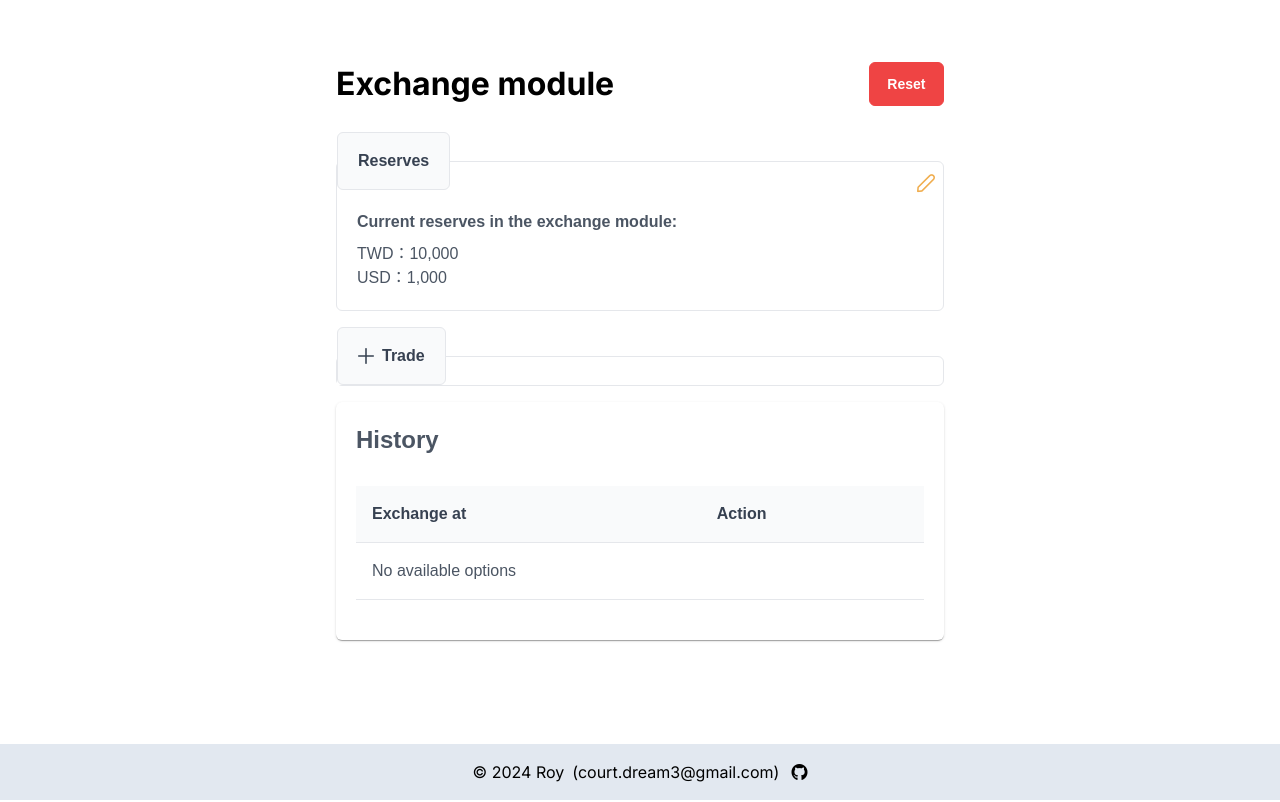
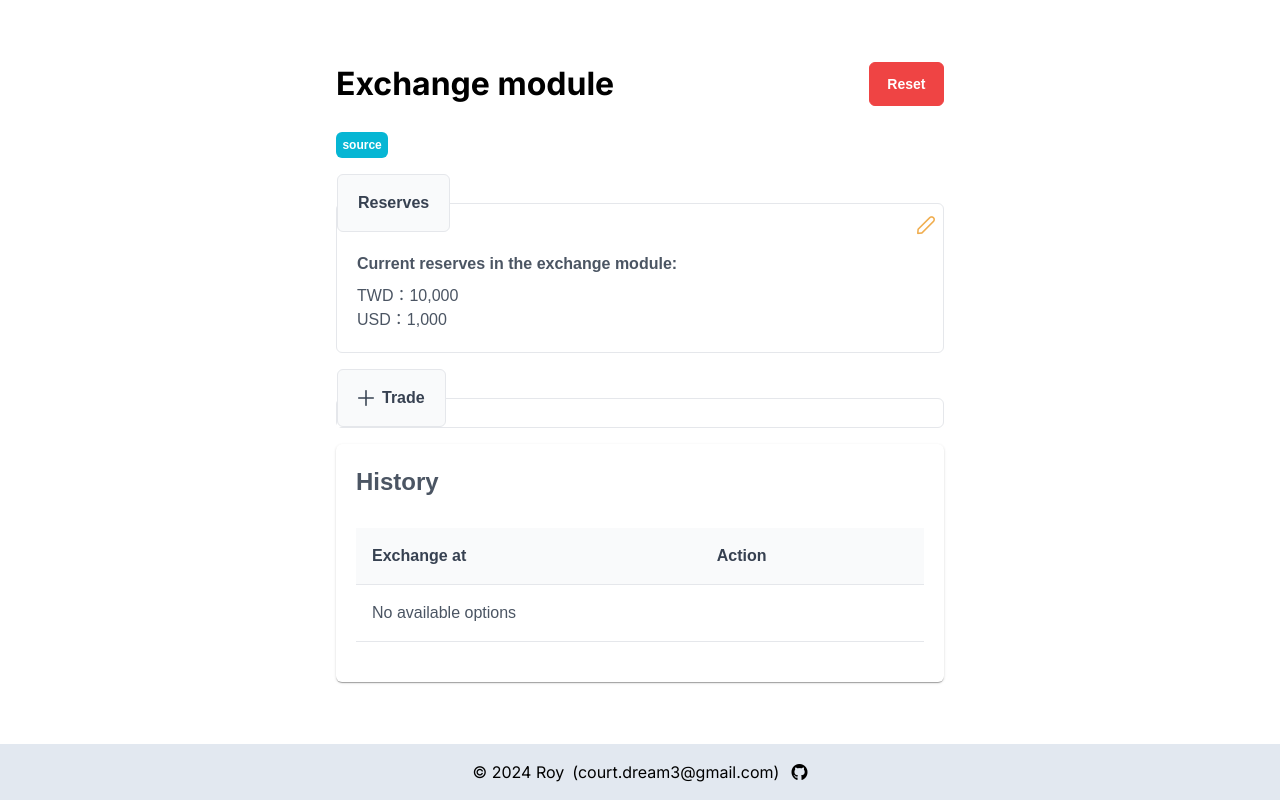
Before and after one commit to kevin3991/perp-exam, a Next.js app: page / in a window 1280 px wide. Built offline with nearby package versions, Linux system fonts and the light colour scheme; a web font is replaced by a local one.

Commit message:
feat: Add source

```diff
--- a/src/app/page.tsx
+++ b/src/app/page.tsx
@@ -8,9 +8,14 @@ import { useExchange } from '@/hooks/useExchange';
 import { Button } from 'primereact/button';
 import { confirmDialog } from 'primereact/confirmdialog';
 import { Skeleton } from 'primereact/skeleton';
+import { Tag } from 'primereact/tag';
+import { Tooltip } from 'primereact/tooltip';
+import { useRef } from 'react';
 
 export default function Home(): JSX.Element {
   const { persistLoading, reset } = useExchange();
+
+  const sourceRef = useRef<any>(null);
 
   const onReset = (): void => {
     confirmDialog({
@@ -54,6 +59,20 @@ export default function Home(): JSX.Element {
                   onClick={onReset}
                 />
               </div>
+              <div className="flex items-center">
+                <a
+                  href="https://medium.com/bollinger-investment-group/constant-function-market-makers-defis-zero-to-one-innovation-968f77022159"
+                  target="_blank"
+                  rel="noreferrer"
+                  className="flex items-center transition-all duration-300 hover:opacity-70"
+                  ref={sourceRef}
+                >
+                  <Tag value="source" />
+                </a>
+                <Tooltip target={sourceRef}>
+                  (Rt + x) * (Ru + y) = Rt * Ru
+                </Tooltip>
+              </div>
               <ReverseInfo />
               <ExchangeForm />
               <LogTable />
```
